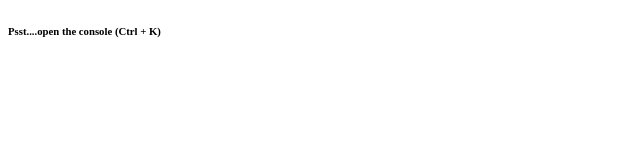
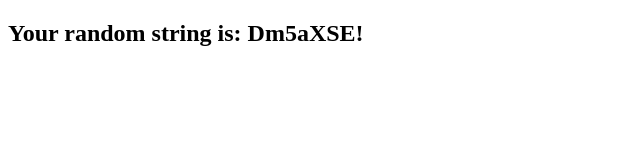
Before and after one commit to LaJaunieS/random_string_generator, a plain HTML site: page index.html in a window 1280 px wide. Shown: the whole page, without its empty margins (0-640 px from the left). Drawn offline with Linux system fonts and the light colour scheme.

Commit message:
moved output from console to index.html

```diff
--- a/app.js
+++ b/app.js
@@ -71,10 +71,10 @@ function buildString() {
             };
 
         yourString = randomObject.finalArray.join('');
-        console.log(yourString);
         console.log(allConditionsMet);
+        console.log("String: " + yourString);
         }; //exit while loop
-
+        document.getElementById("string").innerHTML = "Your random string is: " + yourString;
        }; //exit buildString function
 
 
--- a/index.html
+++ b/index.html
@@ -10,7 +10,8 @@
     </head>
 
     <body>
-    <h6>Psst....open the console (Ctrl + K)</h6>
+<!--    <h6>Psst....open the console (Ctrl + K)</h6>-->
+    <h2 id="string"></h5>
     <script src="app.js" type="text/javascript"></script>
     </body>
 
```
